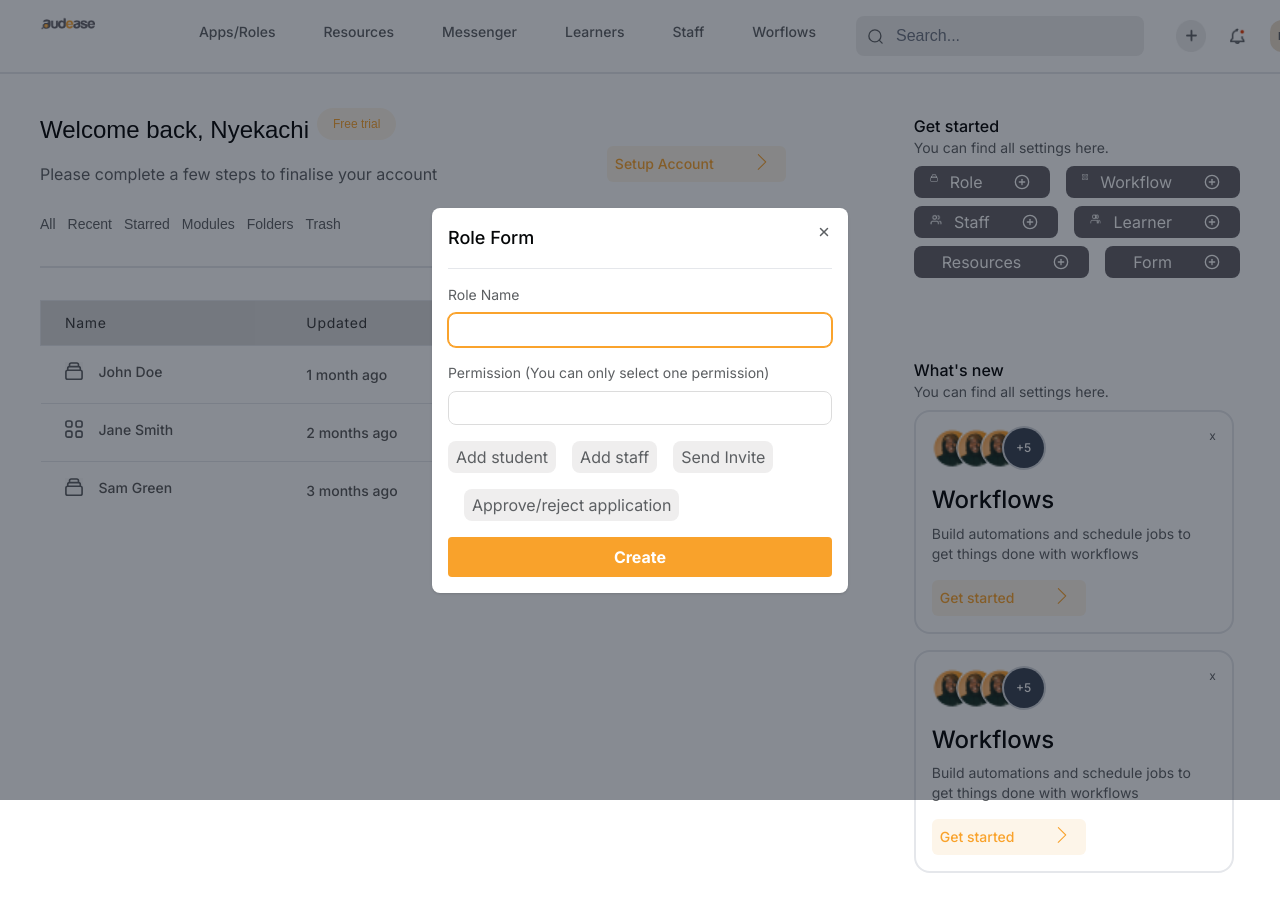
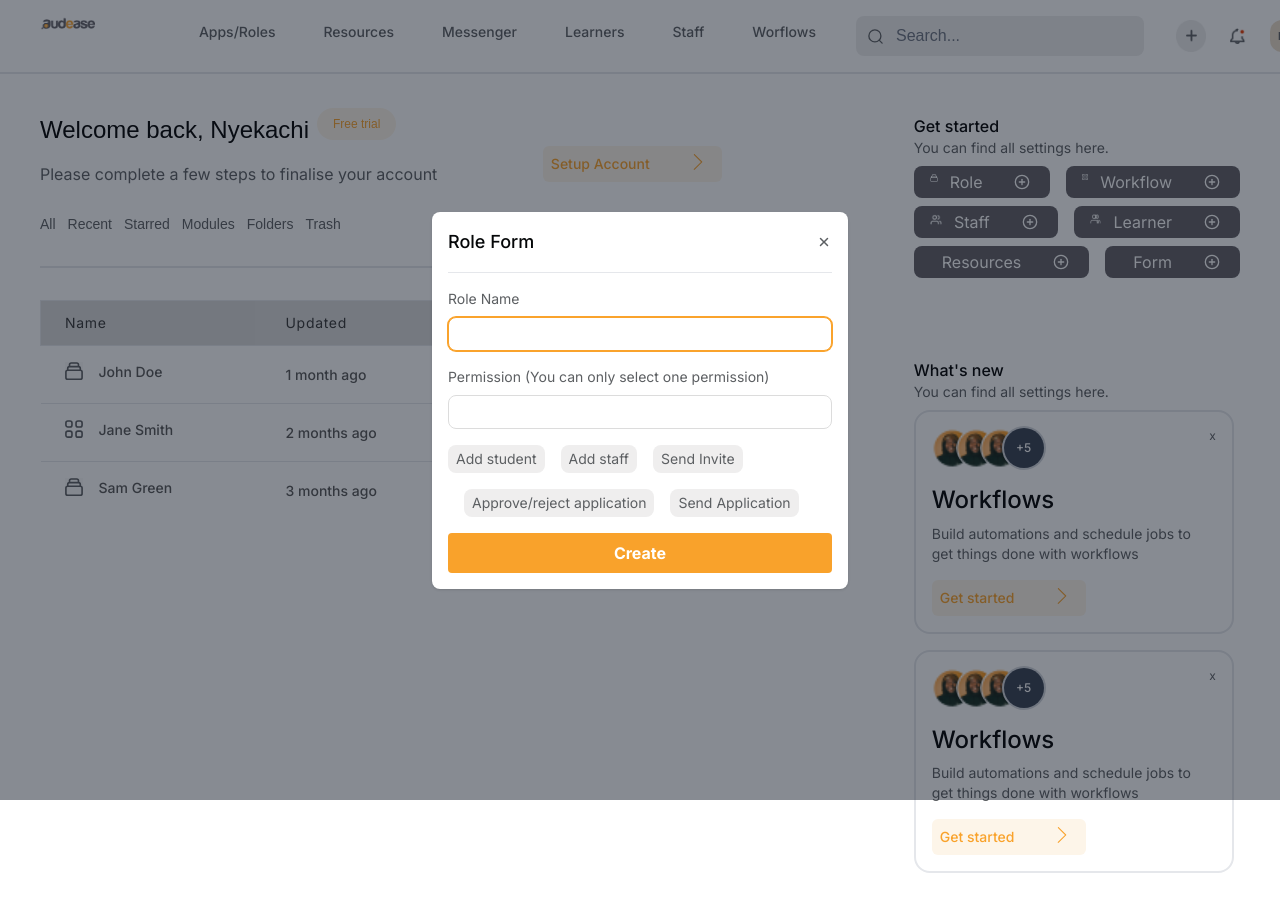
Before and after one commit to Audease/frontend-mvp, a Next.js app: page /dashboard/roles in a window 1280 px wide. Both pictures are taken after a click on the button "Role". Shown: the top 912 px of the page. Built offline with nearby package versions, Linux system fonts and the light colour scheme.

Commit message:
Completed the add role and add staff screens

```diff
--- a/src/app/dashboard/roles/CreateRole.tsx
+++ b/src/app/dashboard/roles/CreateRole.tsx
@@ -1,28 +1,51 @@
 import { Modal } from "flowbite-react";
 import { IoClose } from "react-icons/io5";
 import { PlainButton } from "../../components/dashboard/Button";
+import { useState } from "react";
+import Image from "next/image";
 
+export default function CreateRole({
+  show,
+  onClose,
+  onClick,
+  formData,
+  setFormData,
+}) {
+  const [inputedPermission, setInputedPermission] = useState("");
 
-export default function CreateRole({ show, onClose, onClick }) {
-    const addPermissions = (e) => {
-        e.preventDefault()
-    }
+  const addPermissions = (permission) => (e) => {
+    e.preventDefault();
+    setInputedPermission(permission);
+    setFormData((prevData) => ({
+      ...prevData,
+      permission,
+    }));
+  };
+
+  const clearPermission = () => {
+    setInputedPermission("");
+    setFormData((prevData) => ({
+      ...prevData,
+      permission: "",
+    }));
+  };
+
+  const handleChange = (e) => {
+    const { name, value } = e.target;
+    setFormData((prevData) => ({
+      ...prevData,
+      [name]: value,
+    }));
+  };
 
   return (
     <div>
-      <Modal
-        show={show}
-        onClose={onClose}
-        // contentLabel="Role Form"
-        className="modal"
-        size={"md"}
-        // overlayClassName="overlay"
-      >
+      <Modal show={show} onClose={onClose} className="modal" size={"md"}>
         <div className="flex flex-col p-4">
-          <div className="flex flex-row justify-between">
+          <div className="flex flex-row justify-between items-center">
             <h2 className="font-medium text-lg text-tblack3">Role Form</h2>
             <IoClose
-              className="text-tgrey3"
+              className="text-tgrey3 cursor-pointer"
               width={14}
               height={14}
               onClick={onClose}
@@ -30,9 +53,7 @@ export default function CreateRole({ show, onClose, onClick }) {
           </div>
           <hr className="my-4" />
           <form>
-            {/* Your form inputs here */}
-            <div>
-              {/* Role name input  */}
+            {/* Role name input */}
             <div className="mb-4">
               <label
                 className="block text-tgrey3 text-sm font-normal mb-2"
@@ -42,36 +63,76 @@ export default function CreateRole({ show, onClose, onClick }) {
               </label>
               <input
                 id="roleName"
+                name="roleName"
                 type="text"
                 className="border-1 rounded-lg border-tgrey2 px-3 py-1 text-h2 text-black font-normal focus:border-gold1 focus:outline-none focus:ring-gold1 w-full"
+                value={formData.roleName || ""}
+                onChange={handleChange}
               />
             </div>
 
-              {/* Permissions  */}
+            {/* Permissions */}
             <div className="mb-4">
               <div>
                 <label
                   className="block text-tgrey3 text-sm font-normal mb-2"
-                    htmlFor="roleName"
+                  htmlFor="permission"
                 >
                   Permission (You can only select one permission)
                 </label>
+                <div className="relative">
                   <input
-                    id="roleName"
+                    id="permission"
                     type="text"
-                    className="border-1 rounded-lg border-tgrey2 px-3 py-1 text-h2 text-black font-normal focus:border-gold1 focus:outline-none focus:ring-gold1 w-full"
+                    className="border-1 rounded-lg border-tgrey2 px-3 py-1 text-h2 text-tgrey3 font-normal focus:border-gold1 focus:outline-none focus:ring-gold1 w-full"
+                    value={inputedPermission}
+                    readOnly
+                  />
+                  {inputedPermission && (
+                    <button
+                      type="button"
+                      className="absolute right-[10rem] top-2"
+                      onClick={clearPermission}
+                    >
+                      <IoClose className="text-tgrey3" width={14} height={14} />
+                    </button>
+                  )}
+                </div>
+              </div>
+              {/* Options */}
+              <div className="my-4 flex flex-row flex-wrap space-x-4">
+                <div className="flex-none text-sm relative">
+                  <PlainButton
+                    text={"Add student"}
+                    onClick={addPermissions("Add student")}
                   />
                 </div>
-                {/* Options  */}
-                <div className="my-4 flex flex-row flex-wrap space-x-4">
-                  <div className="flex-none"><PlainButton text={"Add student"} onClick={addPermissions}/></div>
-                  <div className="flex-none"><PlainButton text={"Add staff"}  onClick={addPermissions}/></div>
-                  <div className="flex-none"><PlainButton text={"Send Invite"}  onClick={addPermissions}/></div>
-                  <div className="flex-none mt-4"><PlainButton text={"Approve/reject application"}  onClick={addPermissions}/></div>
+                <div className="flex-none text-sm">
+                  <PlainButton
+                    text={"Add staff"}
+                    onClick={addPermissions("Add staff")}
+                  />
+                </div>
+                <div className="flex-none text-sm">
+                  <PlainButton
+                    text={"Send Invite"}
+                    onClick={addPermissions("Send Invite")}
+                  />
+                </div>
+                <div className="flex-none mt-4 text-sm">
+                  <PlainButton
+                    text={"Approve/reject application"}
+                    onClick={addPermissions("Approve/reject application")}
+                  />
+                </div>
+                <div className="flex-none mt-4 text-sm">
+                  <PlainButton
+                    text={"Send Application"}
+                    onClick={addPermissions("Send Application")}
+                  />
                 </div>
               </div>
             </div>
-
             <div className="flex items-center justify-between">
               <button
                 type="button"
@@ -87,3 +148,31 @@ export default function CreateRole({ show, onClose, onClick }) {
     </div>
   );
 }
+
+export function RoleCreated({ show, onClose }) {
+  return (
+    <div>
+      <Modal show={show} onClose={onClose} className="modal p-10" size={"md"}>
+        <div className="flex flex-row justify-end p-4">
+          <IoClose
+            className="text-tgrey3 cursor-pointer"
+            width={14}
+            height={14}
+            onClick={onClose}
+          />
+        </div>
+        <div className="flex flex-col text-center items-center py-20 font-inter">
+          <Image
+            src={"/role_success.png"}
+            width={79}
+            height={79}
+            alt="Success"
+            className="pb-4"
+          />
+          <h3 className="text-2xl font-bold">Role Created</h3>
+          <p className="font-normal text-lg">You can view them now</p>
+        </div>
+      </Modal>
+    </div>
+  );
+}
--- a/src/app/dashboard/roles/Staff.tsx
+++ b/src/app/dashboard/roles/Staff.tsx
@@ -272,9 +272,9 @@ export default function Staff({ onClick }) {
             </div>
           </div>
           {/* Invited emails  */}
-          <div className="grid grid-cols-1 md:grid-cols-2 gap-x-2 gap-y-4 mt-6">
+          <div className="grid grid-cols-1 md:grid-cols-2 gap-x-2 gap-y-4 mt-6 overflow-y-auto h-[12rem]">
             {invitedStaff.map((email, index) => (
-              <div key={index} className="flex flex-row items-center space-x-2">
+              <div key={index} className="flex flex-row items-center space-x-2 ">
                 <Avatar img="/avatar.png" rounded size={"sm"}/>
                 <div className="py-3">
                   <h2 className="font-medium text-xs text-black">{email}</h2>
--- a/src/app/dashboard/roles/page.tsx
+++ b/src/app/dashboard/roles/page.tsx
@@ -6,12 +6,18 @@ import { Type2Button } from "../../components/dashboard/Button";
 import RoleCard from "../../components/dashboard/RoleCard";
 import DefaultLeft from "./DefaultLeft";
 import SetUpAccount from "./SetUpAccount";
-import CreateRole from "./CreateRole";
+import CreateRole, { RoleCreated } from "./CreateRole";
 import Staff from "./Staff";
 
 export default function Role() {
   const [currentComponent, setCurrentComponent] = useState("Default");
   const [isModalOpen, setIsModalOpen] = useState(false);
+  const [isSuccessModal, setIsSuccessModal] = useState(false);
+
+  const [roleFormData, setRoleFormData] = useState({
+    roleName: "",
+    permission: "",
+  });
 
   const showComponent = (componentName) => {
     setCurrentComponent(componentName);
@@ -37,10 +43,24 @@ export default function Role() {
     setIsModalOpen(false);
   };
 
+  const closeSuccessModal = () => {
+    setIsSuccessModal(false)
+    setRoleFormData({
+      roleName: "",
+    permission: "",
+    })
+  }
+
   const roleCreate = () => {
-    alert("Role created")
+    console.log(roleFormData)
+    setIsSuccessModal(true);
     setIsModalOpen(false);
+    setRoleFormData({
+      roleName: "",
+    permission: "",
+    })
   }
+
 
   const renderComponent = () => {
     switch (currentComponent) {
@@ -64,7 +84,11 @@ export default function Role() {
           show={isModalOpen}
           onClose={closeModal}
           onClick={roleCreate}
+          formData={roleFormData}
+          setFormData={setRoleFormData}
         />
+
+        <RoleCreated show={isSuccessModal} onClose={closeSuccessModal}/>
 
         {/* right side  */}
         <div className="w-1/3 font-inter">
```
Also changed, not shown: public/role_success.png (added). Lines whose indentation alone changed are shown as unchanged.
